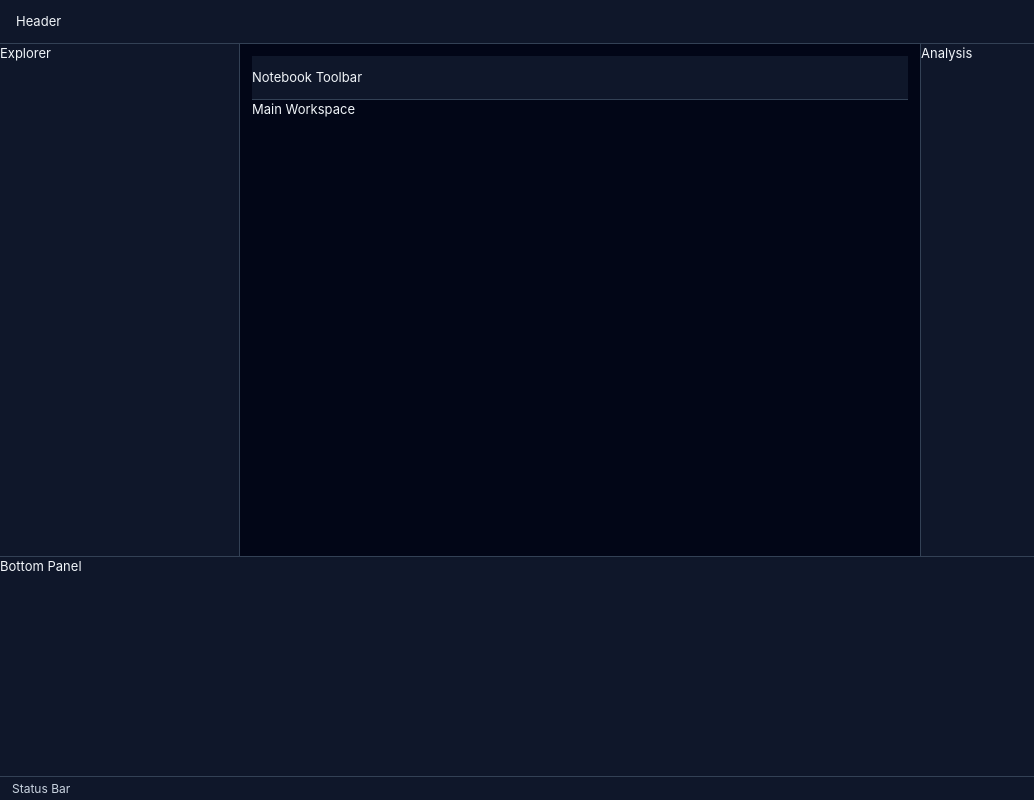
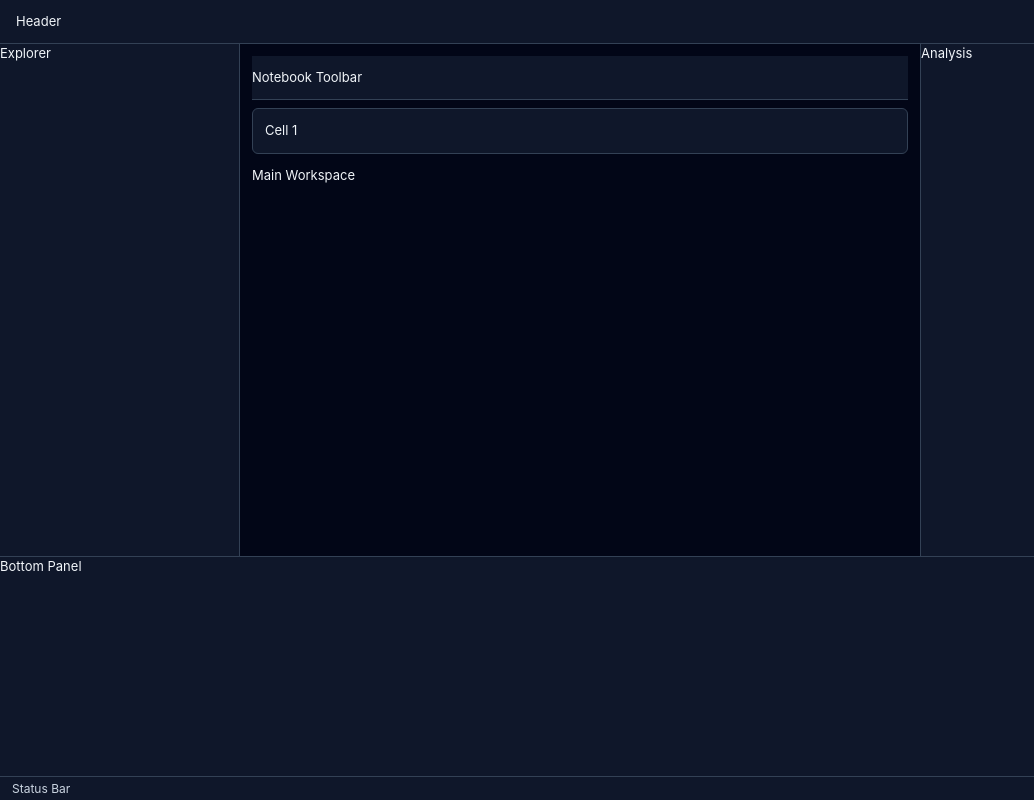
Before and after one commit to nilaysardar04042001/JavaScript-Notebook, a React (Vite) app in the folder frontend/: page / in a window 1280 px wide. Shown: the whole page, without its empty margins (0-1034 px from the left). Built offline with nearby package versions, Linux system fonts and the light colour scheme.

Commit message:
feat: add Cell foundation

```diff
--- /dev/null
+++ b/frontend/src/components/notebook/Cell/Cell.css
@@ -0,0 +1,19 @@
+/*
+ * JavaScript Notebook
+ * Cell
+ *
+ * Stage 8.5.4 — Notebook Cell Container
+ */
+
+.jn-cell {
+  display: flex;
+  flex-direction: column;
+  width: 100%;
+  min-width: 0;
+  min-height: var(--jn-cell-padding);
+  padding: var(--jn-cell-padding);
+  border: var(--jn-border-width-thin) solid var(--jn-color-border);
+  border-radius: var(--jn-cell-radius);
+  background: var(--jn-cell-background);
+  color: var(--jn-color-text);
+}
--- /dev/null
+++ b/frontend/src/components/notebook/Cell/Cell.tsx
@@ -0,0 +1,15 @@
+{/*Cell.tsx*/}
+import type { HTMLAttributes, PropsWithChildren } from 'react'
+import './Cell.css'
+
+export type CellProps = PropsWithChildren<HTMLAttributes<HTMLElement>>
+
+export function Cell({ children, className, ...props }: CellProps) {
+  const classes = ['jn-cell', className].filter(Boolean).join(' ')
+
+  return (
+    <article className={classes} {...props}>
+      {children}
+    </article>
+  )
+}
--- /dev/null
+++ b/frontend/src/components/notebook/Cell/index.ts
@@ -0,0 +1,2 @@
+export { Cell } from './Cell'
+export type { CellProps } from './Cell'
--- a/frontend/src/components/notebook/CellList/CellList.tsx
+++ b/frontend/src/components/notebook/CellList/CellList.tsx
@@ -1,5 +1,7 @@
+{/*CellList.tsx*/}
 import type { HTMLAttributes, PropsWithChildren } from 'react'
 import './CellList.css'
+import { Cell } from '.././Cell'
 
 export type CellListProps = PropsWithChildren<HTMLAttributes<HTMLDivElement>>
 
@@ -8,7 +10,10 @@ export function CellList({ children, className, ...props }: CellListProps) {
 
   return (
     <div className={classes} role="list" {...props}>
-      {children}
+        <Cell>
+            Cell 1
+        </Cell>
+        {children}
     </div>
   )
 }
--- a/frontend/src/components/notebook/Notebook/Notebook.css
+++ b/frontend/src/components/notebook/Notebook/Notebook.css
@@ -14,6 +14,7 @@
   min-height: 100%;
   margin: 0 auto;
   padding: var(--jn-space-3);
+  gap: var(--jn-space-2);
   overflow: auto;
   background: var(--jn-color-app-background);
   color: var(--jn-color-text);
```
Also changed, not shown: frontend/src/components/notebook/Cell/CellModel.ts (added, +7 -0 lines).
